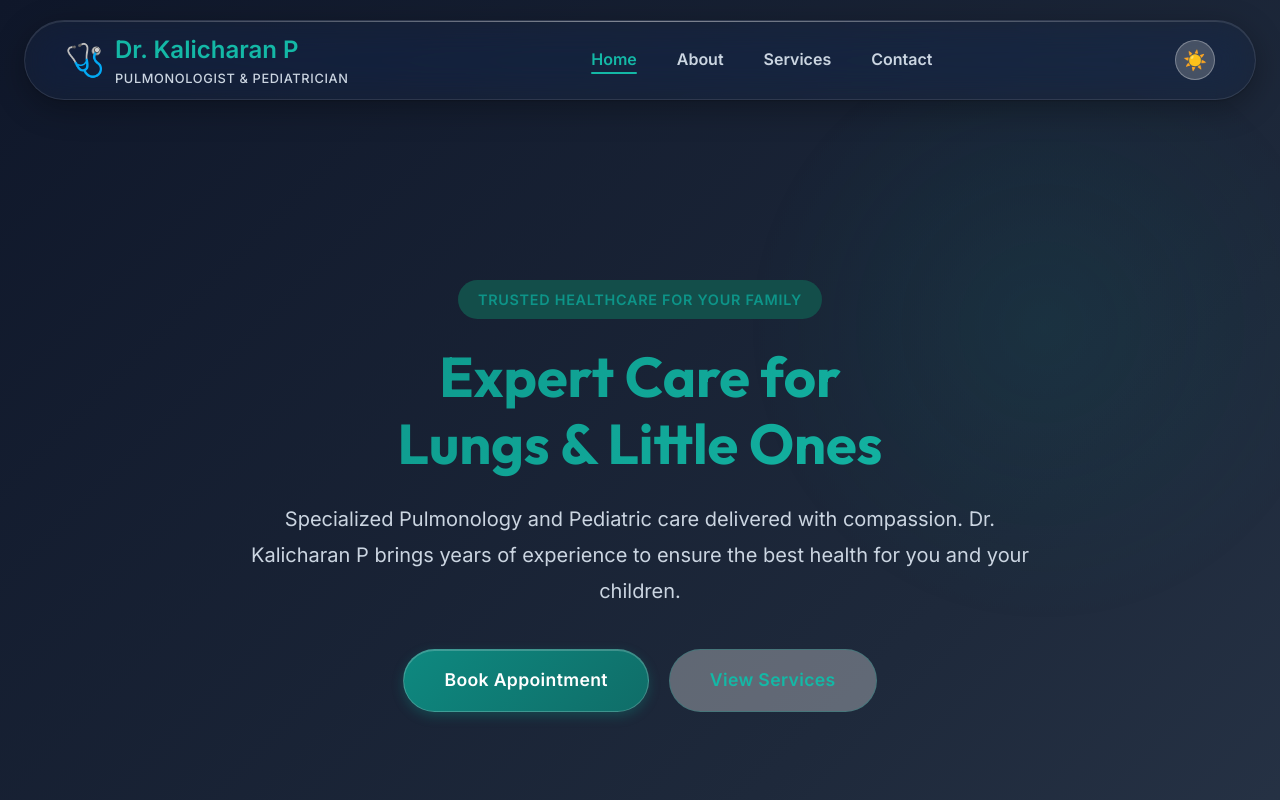
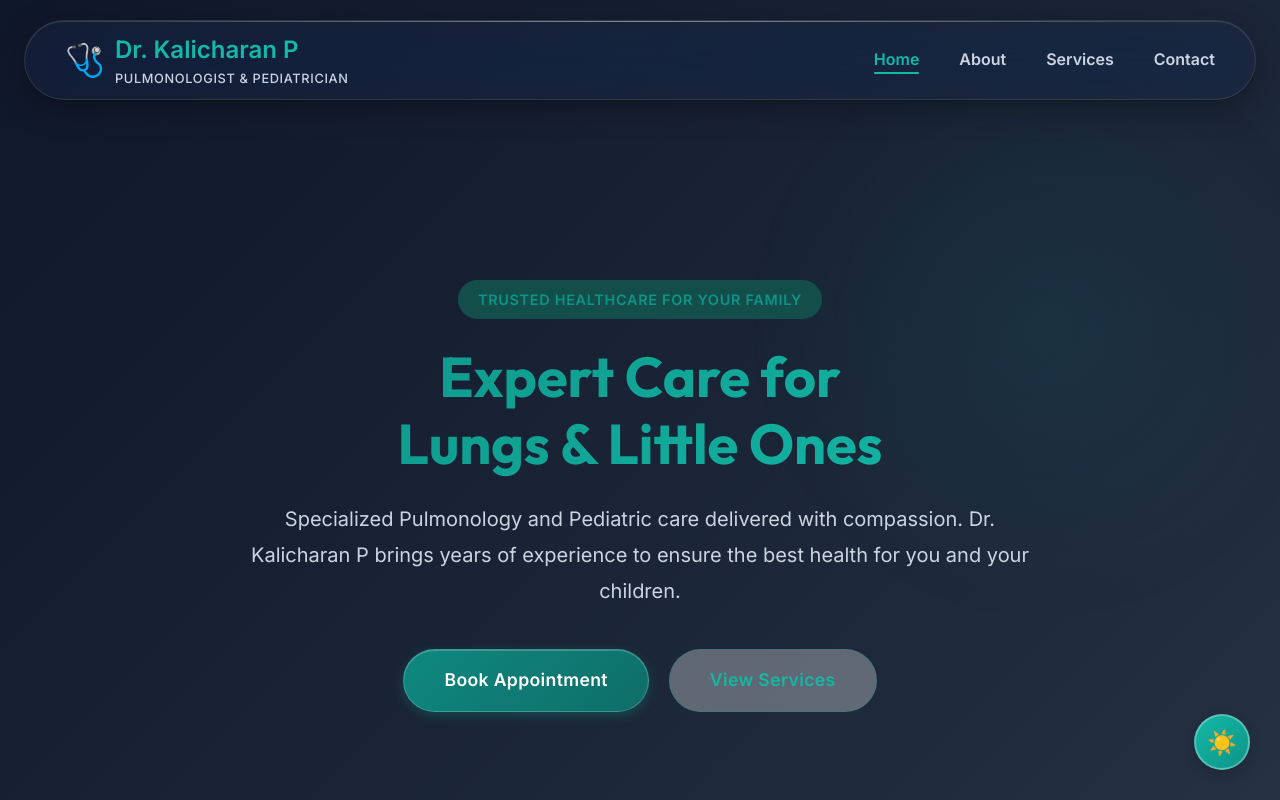
Before and after one commit to sat998/MyFirstGitHub, a React (Vite) app: page / in a window 1280 px wide. Shown: the top 800 px of the page. Built offline with nearby package versions, Linux system fonts and the light colour scheme.

Commit message:
Move dark mode toggle to floating button in bottom-right corner

```diff
--- a/src/components/Layout.jsx
+++ b/src/components/Layout.jsx
@@ -123,32 +123,6 @@ const Layout = () => {
                         </ul>
                     </nav>
 
-                    {/* Dark Mode Toggle */}
-                    <button
-                        onClick={toggleDarkMode}
-                        className="dark-mode-toggle"
-                        style={{
-                            background: 'rgba(255, 255, 255, 0.2)',
-                            border: '1px solid rgba(255, 255, 255, 0.3)',
-                            borderRadius: '50%',
-                            width: '40px',
-                            height: '40px',
-                            display: 'flex',
-                            alignItems: 'center',
-                            justifyContent: 'center',
-                            fontSize: '1.2rem',
-                            cursor: 'pointer',
-                            transition: 'all 0.3s ease',
-                            backdropFilter: 'blur(10px)',
-                            WebkitBackdropFilter: 'blur(10px)'
-                        }}
-                        onMouseEnter={(e) => e.target.style.transform = 'scale(1.1)'}
-                        onMouseLeave={(e) => e.target.style.transform = 'scale(1)'}
-                        aria-label="Toggle dark mode"
-                    >
-                        {darkMode ? '☀️' : '🌙'}
-                    </button>
-
                     {/* Mobile Hamburger Button */}
                     <button
                         className="mobile-menu-btn"
@@ -253,6 +227,44 @@ const Layout = () => {
                 />
             )}
 
+            {/* Floating Dark Mode Toggle */}
+            <button
+                onClick={toggleDarkMode}
+                className="dark-mode-toggle-floating"
+                style={{
+                    position: 'fixed',
+                    bottom: '30px',
+                    right: '30px',
+                    background: 'linear-gradient(135deg, var(--primary-color), var(--primary-dark))',
+                    border: '2px solid rgba(255, 255, 255, 0.3)',
+                    borderRadius: '50%',
+                    width: '56px',
+                    height: '56px',
+                    display: 'flex',
+                    alignItems: 'center',
+                    justifyContent: 'center',
+                    fontSize: '1.5rem',
+                    cursor: 'pointer',
+                    transition: 'all 0.3s ease',
+                    backdropFilter: 'blur(10px)',
+                    WebkitBackdropFilter: 'blur(10px)',
+                    boxShadow: '0 4px 12px rgba(0, 0, 0, 0.2)',
+                    zIndex: 1000
+                }}
+                onMouseEnter={(e) => {
+                    e.target.style.transform = 'scale(1.1)';
+                    e.target.style.boxShadow = '0 6px 20px rgba(0, 0, 0, 0.3)';
+                }}
+                onMouseLeave={(e) => {
+                    e.target.style.transform = 'scale(1)';
+                    e.target.style.boxShadow = '0 4px 12px rgba(0, 0, 0, 0.2)';
+                }}
+                aria-label="Toggle dark mode"
+                title={darkMode ? 'Switch to Light Mode' : 'Switch to Dark Mode'}
+            >
+                {darkMode ? '☀️' : '🌙'}
+            </button>
+
             <main>
                 <Outlet />
             </main>
--- a/src/index.css
+++ b/src/index.css
@@ -397,13 +397,6 @@ button {
     top: 50% !important;
     transform: translateY(-50%) !important;
   }
-
-  /* Position dark mode toggle on mobile */
-  .dark-mode-toggle {
-    position: static !important;
-    margin-left: auto;
-    margin-right: 8px;
-  }
 }
 
 @media (max-width: 480px) {
```
